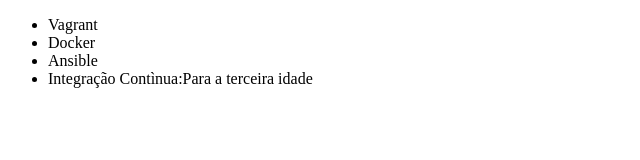
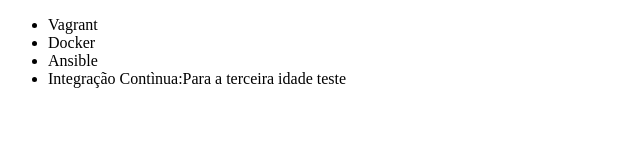
Before and after one commit to sdiego04/teste_git, a plain HTML site: page index.html in a window 1280 px wide. Shown: the full height of the page, 0-640 px from the left. Drawn offline with Linux system fonts and the light colour scheme.

Commit message:
alterando index

```diff
--- a/index.html
+++ b/index.html
@@ -9,7 +9,7 @@
         <li>Vagrant</li>
         <li>Docker</li>
         <li>Ansible</li>
-        <li>Integração Contìnua:Para a terceira idade</li>
+        <li>Integração Contìnua:Para a terceira idade teste</li>
     </ul>
 </body>
 </html>
```
